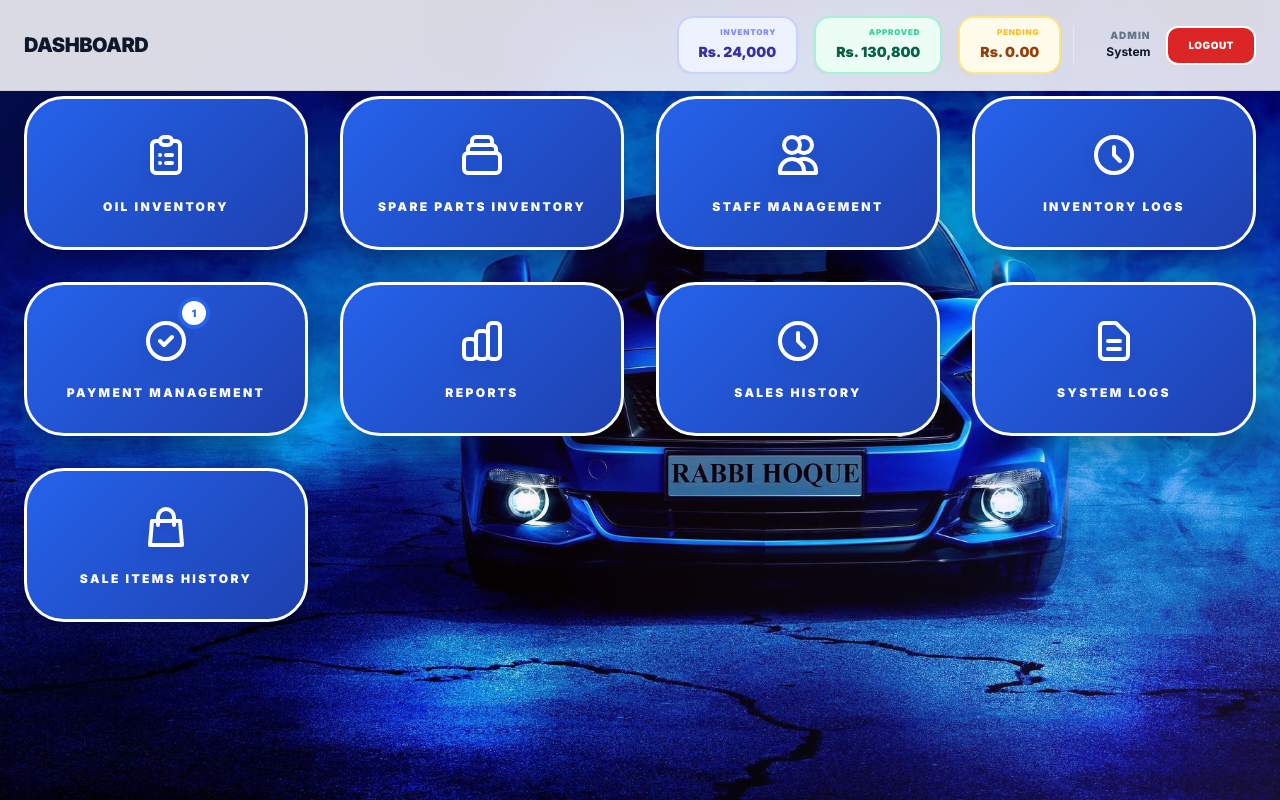
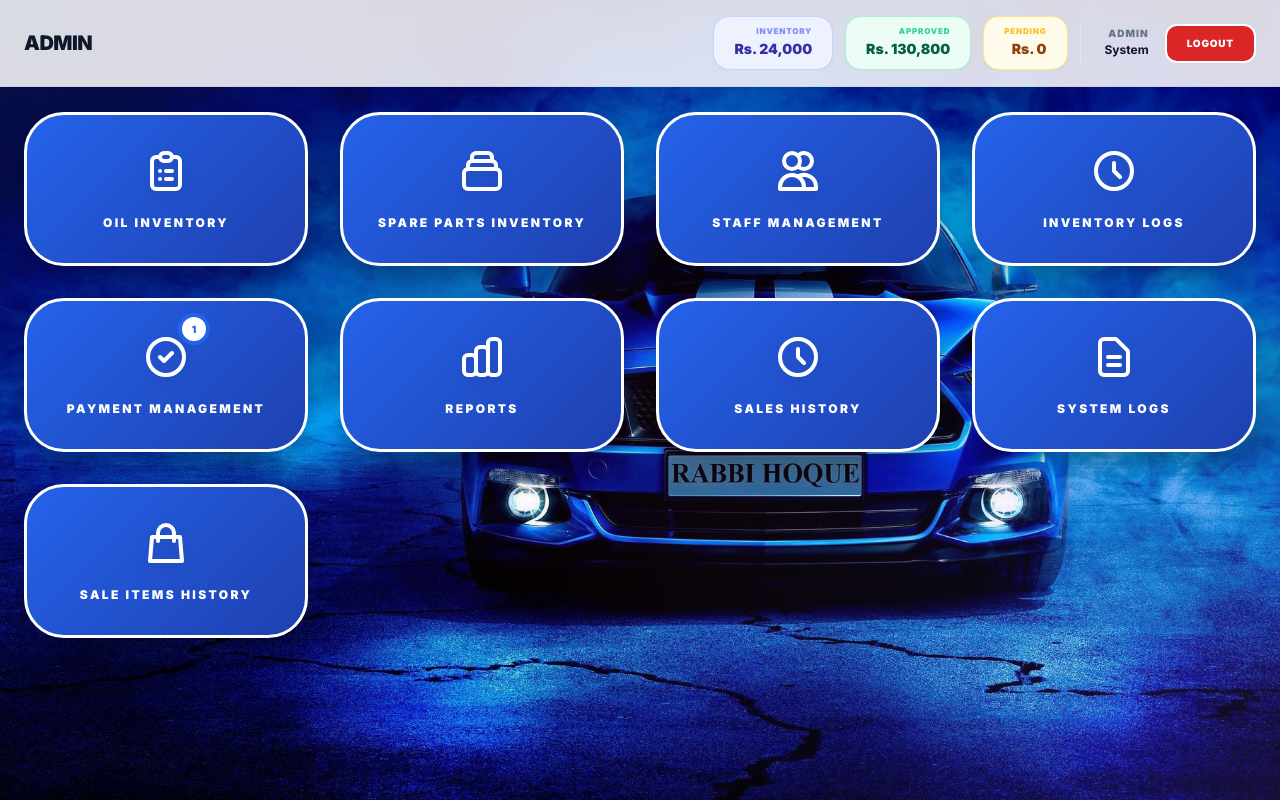
Before and after one commit to Bashitha267/spare_parts_shop, a PHP site: page /admin/dashboard.php in a window 1280 px wide. Run offline with PHP 8.4, Linux system fonts and the light colour scheme; a user stored in the database is signed in; data comes from the database, SQL or seed files in the repository; some libraries are stand-ins or nearby versions.

Commit message:
fixed final

```diff
--- a/admin/dashboard.php
+++ b/admin/dashboard.php
@@ -83,125 +83,127 @@ $today_pending = $pending_stmt->fetchColumn() ?: 0;
     <div class="colorful-overlay"></div>
 
     <!-- Sidebar / Nav -->
-    <nav class="glass-nav fixed w-full z-30 top-0 text-slate-900 font-black">
-        <div class="px-4 md:px-6 py-4 flex justify-between items-center max-w-7xl mx-auto">
-            <h1 class="text-xl font-black text-slate-900 tracking-tight uppercase">Dashboard</h1>
+    <nav class="glass-nav fixed w-full z-40 top-0 text-slate-900 font-black transition-all duration-300">
+        <div class="px-3 md:px-6 py-2.5 md:py-4 flex justify-between items-center max-w-7xl mx-auto gap-3">
+            <h1 class="text-xs md:text-xl font-black text-slate-900 tracking-tight uppercase flex-shrink-0  xs:block">Admin</h1>
 
-            <div class="flex items-center gap-3 overflow-x-auto no-scrollbar scroll-smooth">
+            <div class="flex items-center gap-2 md:gap-3 overflow-x-auto no-scrollbar scroll-smooth flex-grow justify-end">
                 <!-- Metrics Badges (Aligned Right) -->
-                <div class="flex items-center gap-2 md:gap-4 flex-nowrap">
-                    <div class="px-3 md:px-5 py-2 md:py-2.5 bg-indigo-50 border-2 border-indigo-200 rounded-xl md:rounded-2xl flex flex-col items-end shadow-sm flex-shrink-0">
-                        <span class="text-[7px] md:text-[8px] font-black text-indigo-400 uppercase tracking-widest leading-none mb-1 md:mb-1.5 whitespace-nowrap">Inventory</span>
-                        <span class="text-xs md:text-sm font-black text-indigo-800 leading-none whitespace-nowrap">Rs. <?php echo number_format($total_inventory, 0); ?></span>
+                <div class="flex items-center gap-1.5 md:gap-3 flex-nowrap">
+                    <div class="px-2 md:px-5 py-1.5 md:py-2.5 bg-indigo-50 border border-indigo-200 rounded-lg md:rounded-2xl flex flex-col items-end shadow-sm flex-shrink-0">
+                        <span class="text-[6px] md:text-[8px] font-black text-indigo-400 uppercase tracking-widest leading-none mb-0.5 md:mb-1 whitespace-nowrap">Inventory</span>
+                        <span class="text-[9px] md:text-sm font-black text-indigo-800 leading-none whitespace-nowrap">Rs. <?php echo number_format($total_inventory, 0); ?></span>
                     </div>
-                    <div class="px-3 md:px-5 py-2 md:py-2.5 bg-emerald-50 border-2 border-emerald-200 rounded-xl md:rounded-2xl flex flex-col items-end shadow-sm flex-shrink-0">
-                        <span class="text-[7px] md:text-[8px] font-black text-emerald-400 uppercase tracking-widest leading-none mb-1 md:mb-1.5 whitespace-nowrap">Approved</span>
-                        <span class="text-xs md:text-sm font-black text-emerald-800 leading-none whitespace-nowrap">Rs. <?php echo number_format($today_sales, 0); ?></span>
+                    <div class="px-2 md:px-5 py-1.5 md:py-2.5 bg-emerald-50 border border-emerald-200 rounded-lg md:rounded-2xl flex flex-col items-end shadow-sm flex-shrink-0">
+                        <span class="text-[6px] md:text-[8px] font-black text-emerald-400 uppercase tracking-widest leading-none mb-0.5 md:mb-1 whitespace-nowrap">Approved</span>
+                        <span class="text-[9px] md:text-sm font-black text-emerald-800 leading-none whitespace-nowrap">Rs. <?php echo number_format($today_sales, 0); ?></span>
                     </div>
-                    <div class="px-3 md:px-5 py-2 md:py-2.5 bg-amber-50 border-2 border-amber-200 rounded-xl md:rounded-2xl flex flex-col items-end shadow-sm flex-shrink-0">
-                        <span class="text-[7px] md:text-[8px] font-black text-amber-400 uppercase tracking-widest leading-none mb-1 md:mb-1.5 whitespace-nowrap">Pending</span>
-                        <span class="text-xs md:text-sm font-black text-amber-800 leading-none whitespace-nowrap">Rs. <?php echo number_format($today_pending, 2); ?></span>
+                    <div class="px-2 md:px-5 py-1.5 md:py-2.5 bg-amber-50 border border-amber-200 rounded-lg md:rounded-2xl flex flex-col items-end shadow-sm flex-shrink-0">
+                        <span class="text-[6px] md:text-[8px] font-black text-amber-400 uppercase tracking-widest leading-none mb-0.5 md:mb-1 whitespace-nowrap">Pending</span>
+                        <span class="text-[9px] md:text-sm font-black text-amber-800 leading-none whitespace-nowrap">Rs. <?php echo number_format($today_pending, 0); ?></span>
                     </div>
                 </div>
 
-                <div class="flex items-center gap-3 md:gap-4 border-l border-slate-200 pl-3 md:pl-8 flex-shrink-0">
-                    <div class="hidden sm:block text-right">
+                <div class="flex items-center gap-2 md:gap-4 border-l border-slate-200 pl-2 md:pl-6 flex-shrink-0">
+                    <div class="hidden lg:block text-right">
                         <p class="text-[10px] text-slate-500 uppercase font-black tracking-widest leading-none mb-1">Admin</p>
                         <p class="text-xs font-bold text-slate-900"><?php echo explode(' ', $_SESSION['full_name'])[0]; ?></p>
                     </div>
-                    <a href="../logout.php" class="text-[10px] font-black text-white bg-red-600 border-2 border-white px-3 md:px-5 py-2.5 rounded-xl hover:bg-red-700 hover:shadow-lg transition-all uppercase tracking-wider">Logout</a>
+                    <a href="../logout.php" class="flex items-center justify-center text-white bg-red-600 border-2 border-white p-2.5 md:px-5 md:py-2.5 rounded-xl hover:bg-red-700 hover:shadow-lg transition-all uppercase tracking-wider group" title="Logout">
+                        <span class="hidden md:inline text-[10px] font-black">Logout</span>
+                        <svg class="w-4 h-4 md:hidden" fill="none" stroke="currentColor" viewBox="0 0 24 24">
+                            <path stroke-linecap="round" stroke-linejoin="round" stroke-width="3" d="M17 16l4-4m0 0l-4-4m4 4H7m6 4v1a3 3 0 01-3 3H6a3 3 0 01-3-3V7a3 3 0 013-3h4a3 3 0 013 3v1"></path>
+                        </svg>
+                    </a>
                 </div>
             </div>
         </div>
     </nav>
 
-    <div class="pt-24 px-6 max-w-7xl mx-auto space-y-10 animate-fade">
+    <div class="pt-24 md:pt-28 px-4 md:px-6 max-w-7xl mx-auto space-y-6 md:space-y-10 animate-fade">
 
 
         <!-- Quick Actions -->
         <div>
-            <div class="grid grid-cols-2 lg:grid-cols-4 gap-4 md:gap-8">
+        <div class="grid grid-cols-2 sm:grid-cols-2 lg:grid-cols-4 gap-3 md:gap-8">
 
 
-                <!-- Manage Oil Inventory -->
-                <a href="manage.php" class="p-8 blue-gradient-card rounded-[2.5rem] group relative overflow-hidden">
-                    <div class="mb-5 group-hover:rotate-12 transition-transform relative z-10">
-                        <svg class="w-12 h-12 icon-svg" fill="none" stroke="currentColor" viewBox="0 0 24 24"><path stroke-linecap="round" stroke-linejoin="round" stroke-width="2" d="M9 5H7a2 2 0 00-2 2v12a2 2 0 002 2h10a2 2 0 002-2V7a2 2 0 00-2-2h-2M9 5a2 2 0 002 2h2a2 2 0 002-2M9 5a2 2 0 012-2h2a2 2 0 012 2m-3 7h3m-3 4h3m-6-4h.01M9 16h.01"></path></svg>
+                <a href="manage.php" class="p-5 md:p-8 blue-gradient-card rounded-2xl md:rounded-[2.5rem] group relative overflow-hidden">
+                    <div class="mb-3 md:mb-5 group-hover:rotate-12 transition-transform relative z-10">
+                        <svg class="w-8 h-8 md:w-12 md:h-12 icon-svg" fill="none" stroke="currentColor" viewBox="0 0 24 24"><path stroke-linecap="round" stroke-linejoin="round" stroke-width="2" d="M9 5H7a2 2 0 00-2 2v12a2 2 0 002 2h10a2 2 0 002-2V7a2 2 0 00-2-2h-2M9 5a2 2 0 002 2h2a2 2 0 002-2M9 5a2 2 0 012-2h2a2 2 0 012 2m-3 7h3m-3 4h3m-6-4h.01M9 16h.01"></path></svg>
                     </div>
-                    <span class="text-xs font-black text-white uppercase tracking-[0.2em] text-center relative z-10">Oil Inventory</span>
+                    <span class="text-[9px] md:text-xs font-black text-white uppercase tracking-[0.1em] md:tracking-[0.2em] text-center relative z-10">Oil Inventory</span>
                 </a>
 
                 <!-- Manage Spare Parts Inventory -->
-                <a href="manage_spare.php" class="p-8 blue-gradient-card rounded-[2.5rem] group relative overflow-hidden">
-                    <div class="mb-5 group-hover:rotate-12 transition-transform relative z-10">
-                        <svg class="w-12 h-12 icon-svg" fill="none" stroke="currentColor" viewBox="0 0 24 24"><path stroke-linecap="round" stroke-linejoin="round" stroke-width="2" d="M19 11H5m14 0a2 2 0 012 2v6a2 2 0 01-2 2H5a2 2 0 01-2-2v-6a2 2 0 012-2m14 0V9a2 2 0 00-2-2M5 11V9a2 2 0 012-2m0 0V5a2 2 0 012-2h6a2 2 0 012 2v2M7 7h10"></path></svg>
+                <a href="manage_spare.php" class="p-5 md:p-8 blue-gradient-card rounded-2xl md:rounded-[2.5rem] group relative overflow-hidden">
+                    <div class="mb-3 md:mb-5 group-hover:rotate-12 transition-transform relative z-10">
+                        <svg class="w-8 h-8 md:w-12 md:h-12 icon-svg" fill="none" stroke="currentColor" viewBox="0 0 24 24"><path stroke-linecap="round" stroke-linejoin="round" stroke-width="2" d="M19 11H5m14 0a2 2 0 012 2v6a2 2 0 01-2 2H5a2 2 0 01-2-2v-6a2 2 0 012-2m14 0V9a2 2 0 00-2-2M5 11V9a2 2 0 012-2m0 0V5a2 2 0 012-2h6a2 2 0 012 2v2M7 7h10"></path></svg>
                     </div>
-                    <span class="text-xs font-black text-white uppercase tracking-[0.2em] text-center relative z-10">Spare Parts Inventory</span>
+                    <span class="text-[9px] md:text-xs font-black text-white uppercase tracking-[0.1em] md:tracking-[0.2em] text-center relative z-10">Spare Parts Inventory</span>
                 </a>
 
                 <!-- Manage Cashiers -->
-                <a href="manage_cashiers.php" class="p-8 blue-gradient-card rounded-[2.5rem] group relative overflow-hidden">
-                    <div class="mb-5 group-hover:rotate-12 transition-transform relative z-10">
-                        <svg class="w-12 h-12 icon-svg" fill="none" stroke="currentColor" viewBox="0 0 24 24"><path stroke-linecap="round" stroke-linejoin="round" stroke-width="2" d="M12 4.354a4 4 0 110 5.292M15 21H3v-1a6 6 0 0112 0v1zm0 0h6v-1a6 6 0 00-9-5.197M13 7a4 4 0 11-8 0 4 4 0 018 0z"></path></svg>
+                <a href="manage_cashiers.php" class="p-5 md:p-8 blue-gradient-card rounded-2xl md:rounded-[2.5rem] group relative overflow-hidden">
+                    <div class="mb-3 md:mb-5 group-hover:rotate-12 transition-transform relative z-10">
+                        <svg class="w-8 h-8 md:w-12 md:h-12 icon-svg" fill="none" stroke="currentColor" viewBox="0 0 24 24"><path stroke-linecap="round" stroke-linejoin="round" stroke-width="2" d="M12 4.354a4 4 0 110 5.292M15 21H3v-1a6 6 0 0112 0v1zm0 0h6v-1a6 6 0 00-9-5.197M13 7a4 4 0 11-8 0 4 4 0 018 0z"></path></svg>
                     </div>
-                    <span class="text-xs font-black text-white uppercase tracking-[0.2em] text-center relative z-10">Staff Management</span>
+                    <span class="text-[9px] md:text-xs font-black text-white uppercase tracking-[0.1em] md:tracking-[0.2em] text-center relative z-10">Staff Management</span>
                 </a>
 
                 <!-- Batch History -->
-                <a href="batchHistroy.php" class="p-8 blue-gradient-card rounded-[2.5rem] group relative overflow-hidden">
-                    <div class="mb-5 group-hover:rotate-12 transition-transform relative z-10">
-                        <svg class="w-12 h-12 icon-svg" fill="none" stroke="currentColor" viewBox="0 0 24 24"><path stroke-linecap="round" stroke-linejoin="round" stroke-width="2" d="M12 8v4l3 3m6-3a9 9 0 11-18 0 9 9 0 0118 0z"></path></svg>
+                <a href="batchHistroy.php" class="p-5 md:p-8 blue-gradient-card rounded-2xl md:rounded-[2.5rem] group relative overflow-hidden">
+                    <div class="mb-3 md:mb-5 group-hover:rotate-12 transition-transform relative z-10">
+                        <svg class="w-8 h-8 md:w-12 md:h-12 icon-svg" fill="none" stroke="currentColor" viewBox="0 0 24 24"><path stroke-linecap="round" stroke-linejoin="round" stroke-width="2" d="M12 8v4l3 3m6-3a9 9 0 11-18 0 9 9 0 0118 0z"></path></svg>
                     </div>
-                    <span class="text-xs font-black text-white uppercase tracking-[0.2em] text-center relative z-10">Inventory Logs</span>
+                    <span class="text-[9px] md:text-xs font-black text-white uppercase tracking-[0.1em] md:tracking-[0.2em] text-center relative z-10">Inventory Logs</span>
                 </a>
 
                 <!-- Payment Management -->
-                <a href="manage_payments.php" class="p-8 blue-gradient-card rounded-[2.5rem] group relative overflow-hidden">
-                    <div class="mb-5 group-hover:rotate-12 transition-transform relative z-10 flex flex-col items-center">
-                        <svg class="w-12 h-12 icon-svg" fill="none" stroke="currentColor" viewBox="0 0 24 24"><path stroke-linecap="round" stroke-linejoin="round" stroke-width="2" d="M9 12l2 2 4-4m6 2a9 9 0 11-18 0 9 9 0 0118 0z"></path></svg>
+                <a href="manage_payments.php" class="p-5 md:p-8 blue-gradient-card rounded-2xl md:rounded-[2.5rem] group relative overflow-hidden">
+                    <div class="mb-3 md:mb-5 group-hover:rotate-12 transition-transform relative z-10 flex flex-col items-center">
+                        <svg class="w-8 h-8 md:w-12 md:h-12 icon-svg" fill="none" stroke="currentColor" viewBox="0 0 24 24"><path stroke-linecap="round" stroke-linejoin="round" stroke-width="2" d="M9 12l2 2 4-4m6 2a9 9 0 11-18 0 9 9 0 0118 0z"></path></svg>
                         <?php
                         $stmt = $pdo->query("SELECT COUNT(*) FROM sales WHERE payment_status = 'pending'");
                         $pending_count = $stmt->fetchColumn();
                         if($pending_count > 0):
                         ?>
-                        <span class="absolute -top-4 -right-4 bg-white text-blue-600 text-[10px] font-black w-6 h-6 flex items-center justify-center rounded-full ring-4 ring-blue-600"><?php echo $pending_count; ?></span>
+                        <span class="absolute -top-1 -right-1 md:-top-4 md:-right-4 bg-white text-blue-600 text-[8px] md:text-[10px] font-black w-5 h-5 md:w-6 md:h-6 flex items-center justify-center rounded-full ring-2 md:ring-4 ring-blue-600"><?php echo $pending_count; ?></span>
                         <?php endif; ?>
                     </div>
-                    <span class="text-xs font-black text-white uppercase tracking-[0.2em] text-center relative z-10">Payment Management</span>
+                    <span class="text-[9px] md:text-xs font-black text-white uppercase tracking-[0.1em] md:tracking-[0.2em] text-center relative z-10">Payment Management</span>
                 </a>
 
                 <!-- Reports -->
-                <a href="reports.php" class="p-8 blue-gradient-card rounded-[2.5rem] group relative overflow-hidden">
-                    <div class="mb-5 group-hover:rotate-12 transition-transform relative z-10">
-                        <svg class="w-12 h-12 icon-svg" fill="none" stroke="currentColor" viewBox="0 0 24 24"><path stroke-linecap="round" stroke-linejoin="round" stroke-width="2" d="M9 19v-6a2 2 0 00-2-2H5a2 2 0 00-2 2v6a2 2 0 002 2h2a2 2 0 002-2zm0 0V9a2 2 0 012-2h2a2 2 0 012 2v10m-6 0a2 2 0 002 2h2a2 2 0 002-2m0 0V5a2 2 0 012-2h2a2 2 0 012 2v14a2 2 0 01-2 2h-2a2 2 0 01-2-2z"></path></svg>
+                <a href="reports.php" class="p-5 md:p-8 blue-gradient-card rounded-2xl md:rounded-[2.5rem] group relative overflow-hidden">
+                    <div class="mb-3 md:mb-5 group-hover:rotate-12 transition-transform relative z-10">
+                        <svg class="w-8 h-8 md:w-12 md:h-12 icon-svg" fill="none" stroke="currentColor" viewBox="0 0 24 24"><path stroke-linecap="round" stroke-linejoin="round" stroke-width="2" d="M9 19v-6a2 2 0 00-2-2H5a2 2 0 00-2 2v6a2 2 0 002 2h2a2 2 0 002-2zm0 0V9a2 2 0 012-2h2a2 2 0 012 2v10m-6 0a2 2 0 002 2h2a2 2 0 002-2m0 0V5a2 2 0 012-2h2a2 2 0 012 2v14a2 2 0 01-2 2h-2a2 2 0 01-2-2z"></path></svg>
                     </div>
-                    <span class="text-xs font-black text-white uppercase tracking-[0.2em] text-center relative z-10">Reports</span>
+                    <span class="text-[9px] md:text-xs font-black text-white uppercase tracking-[0.1em] md:tracking-[0.2em] text-center relative z-10">Reports</span>
                 </a>
 
                 <!-- Sales History -->
-                <a href="sales_history.php" class="p-8 blue-gradient-card rounded-[2.5rem] group relative overflow-hidden">
-                    <div class="mb-5 group-hover:rotate-12 transition-transform relative z-10">
-                        <svg class="w-12 h-12 icon-svg" fill="none" stroke="currentColor" viewBox="0 0 24 24"><path stroke-linecap="round" stroke-linejoin="round" stroke-width="2" d="M12 8v4l3 3m6-3a9 9 0 11-18 0 9 9 0 0118 0z"></path></svg>
+                <a href="sales_history.php" class="p-5 md:p-8 blue-gradient-card rounded-2xl md:rounded-[2.5rem] group relative overflow-hidden">
+                    <div class="mb-3 md:mb-5 group-hover:rotate-12 transition-transform relative z-10">
+                        <svg class="w-8 h-8 md:w-12 md:h-12 icon-svg" fill="none" stroke="currentColor" viewBox="0 0 24 24"><path stroke-linecap="round" stroke-linejoin="round" stroke-width="2" d="M12 8v4l3 3m6-3a9 9 0 11-18 0 9 9 0 0118 0z"></path></svg>
                     </div>
-                    <span class="text-xs font-black text-white uppercase tracking-[0.2em] text-center relative z-10">Sales History</span>
+                    <span class="text-[9px] md:text-xs font-black text-white uppercase tracking-[0.1em] md:tracking-[0.2em] text-center relative z-10">Sales History</span>
                 </a>
 
-
-
                 <!-- System Logs -->
-                <a href="logs.php" class="p-8 blue-gradient-card rounded-[2.5rem] group relative overflow-hidden">
-                    <div class="mb-5 group-hover:rotate-12 transition-transform relative z-10">
-                        <svg class="w-12 h-12 icon-svg" fill="none" stroke="currentColor" viewBox="0 0 24 24"><path stroke-linecap="round" stroke-linejoin="round" stroke-width="2" d="M9 12h6m-6 4h6m2 5H7a2 2 0 01-2-2V5a2 2 0 012-2h5.586a1 1 0 01.707.293l5.414 5.414a1 1 0 01.293.707V19a2 2 0 01-2 2z"></path></svg>
+                <a href="logs.php" class="p-5 md:p-8 blue-gradient-card rounded-2xl md:rounded-[2.5rem] group relative overflow-hidden">
+                    <div class="mb-3 md:mb-5 group-hover:rotate-12 transition-transform relative z-10">
+                        <svg class="w-8 h-8 md:w-12 md:h-12 icon-svg" fill="none" stroke="currentColor" viewBox="0 0 24 24"><path stroke-linecap="round" stroke-linejoin="round" stroke-width="2" d="M9 12h6m-6 4h6m2 5H7a2 2 0 01-2-2V5a2 2 0 012-2h5.586a1 1 0 01.707.293l5.414 5.414a1 1 0 01.293.707V19a2 2 0 01-2 2z"></path></svg>
                     </div>
-                    <span class="text-xs font-black text-white uppercase tracking-[0.2em] text-center relative z-10">System Logs</span>
+                    <span class="text-[9px] md:text-xs font-black text-white uppercase tracking-[0.1em] md:tracking-[0.2em] text-center relative z-10">System Logs</span>
                 </a>
 
                 <!-- Sale Items History -->
-                <a href="item_sales.php" class="p-8 blue-gradient-card rounded-[2.5rem] group relative overflow-hidden">
-                    <div class="mb-5 group-hover:rotate-12 transition-transform relative z-10">
-                        <svg class="w-12 h-12 icon-svg" fill="none" stroke="currentColor" viewBox="0 0 24 24"><path stroke-linecap="round" stroke-linejoin="round" stroke-width="2" d="M16 11V7a4 4 0 00-8 0v4M5 9h14l1 12H4L5 9z"></path></svg>
+                <a href="item_sales.php" class="p-5 md:p-8 blue-gradient-card rounded-2xl md:rounded-[2.5rem] group relative overflow-hidden">
+                    <div class="mb-3 md:mb-5 group-hover:rotate-12 transition-transform relative z-10">
+                        <svg class="w-8 h-8 md:w-12 md:h-12 icon-svg" fill="none" stroke="currentColor" viewBox="0 0 24 24"><path stroke-linecap="round" stroke-linejoin="round" stroke-width="2" d="M16 11V7a4 4 0 00-8 0v4M5 9h14l1 12H4L5 9z"></path></svg>
                     </div>
-                    <span class="text-xs font-black text-white uppercase tracking-[0.2em] text-center relative z-10">Sale Items History</span>
+                    <span class="text-[9px] md:text-xs font-black text-white uppercase tracking-[0.1em] md:tracking-[0.2em] text-center relative z-10">Sale Items History</span>
                 </a>
             </div>
         </div>
```
Also changed, not shown: admin/manage_payments.php (+12 -4 lines), cashier/dashboard.php (+22 -19 lines).
